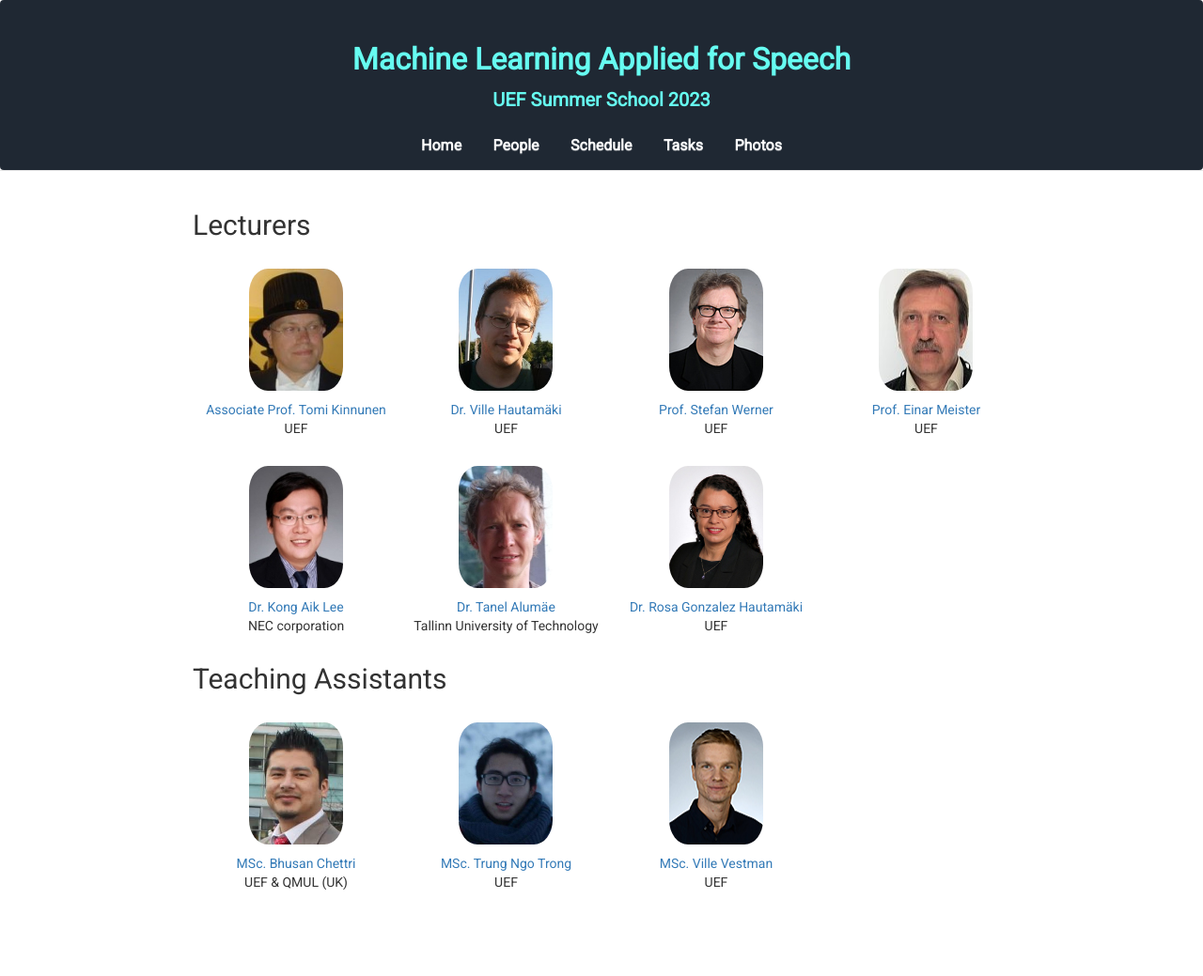
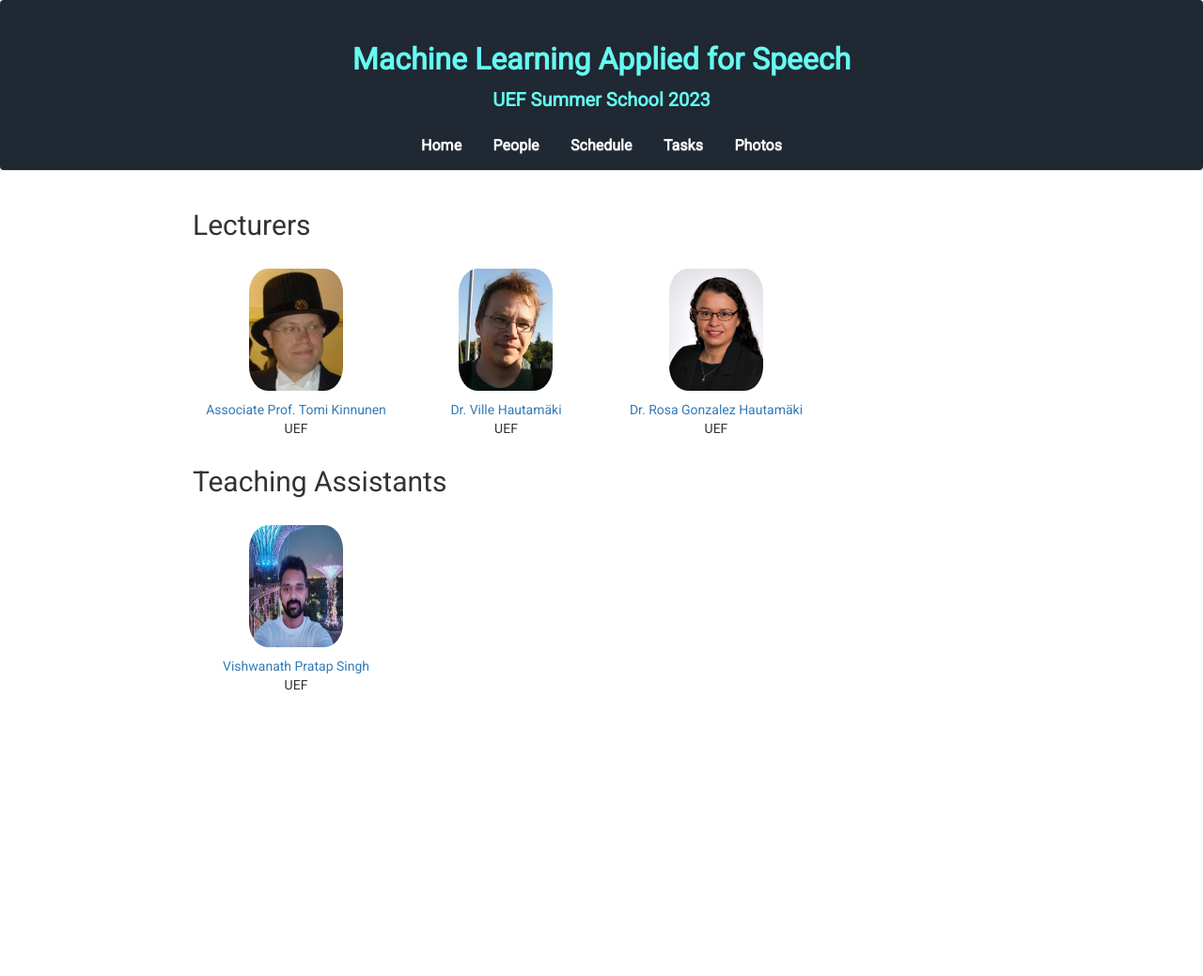
Before and after one commit to vpspeech/summerschool2023, a Jekyll site: the page built from people.md, in a window 1280 px wide. Shown: the whole page at 94% size. Built offline with Jekyll 4.4.1, drawn with Linux system fonts in a browser that asks for light colours; nearby versions of some CDN libraries; after the commit the page ends 900 px from its top, so only the background shows below that.

Commit message:
Update people.yml

```diff
--- a/_data/people.yml
+++ b/_data/people.yml
@@ -9,26 +9,6 @@ lecturers:
   topic: "Autonomous Agents"
   photo: "img/ville.jpg"
   site: "http://cs.joensuu.fi/~villeh/"
-- name: "Prof. Stefan Werner"
-  organization: "UEF"
-  topic: "Speech"
-  photo: "img/stefan.jpg"
-  site: "https://scholar.google.fi/citations?user=naD-htQAAAAJ&hl=sv"
-- name: "Prof. Einar Meister"
-  organization: "UEF"
-  topic: "Speech"
-  photo: "img/einar.jpg"
-  site: "https://scholar.google.com/citations?hl=en&user=Q2S0uG8AAAAJ"
-- name: "Dr. Kong Aik Lee"
-  organization: "NEC corporation"
-  topic: "Autonomous Agents"
-  photo: "img/kongaik.jpg"
-  site: "https://sites.google.com/site/kongaikleesg/home"
-- name: "Dr. Tanel Alumäe"
-  organization: "Tallinn University of Technology"
-  topic: "Autonomous Agents"
-  photo: "img/tanel.jpg"
-  site: "https://phon.ioc.ee/dokuwiki/doku.php?id=people:tanel:main.en"
 - name: "Dr. Rosa Gonzalez Hautamäki"
   organization: "UEF"
   topic: "Speech"
@@ -37,15 +17,7 @@ lecturers:
 
 
 teaching_assistants:
-- name: "MSc. Bhusan Chettri"
-  organization: "UEF & QMUL (UK)"
-  photo: "img/bhusan.jpg"
-  site: "https://scholar.google.co.uk/citations?user=Ht6H2WgAAAAJ&hl=en"
-- name: "MSc. Trung Ngo Trong"
+- name: "Vishwanath Pratap Singh"
   organization: "UEF"
-  photo: "img/trung.jpg"
-  site: "https://github.com/trungnt13"
-- name: "MSc. Ville Vestman"
-  organization: "UEF"
-  photo: "img/villev.jpg"
-  site: "http://cs.uef.fi/~vvestman/"
+  photo: "img/vishwanath.jpg"
+  site: "https://scholar.google.com/citations?user=3DhPhFYAAAAJ&hl=en&oi=ao"
```
